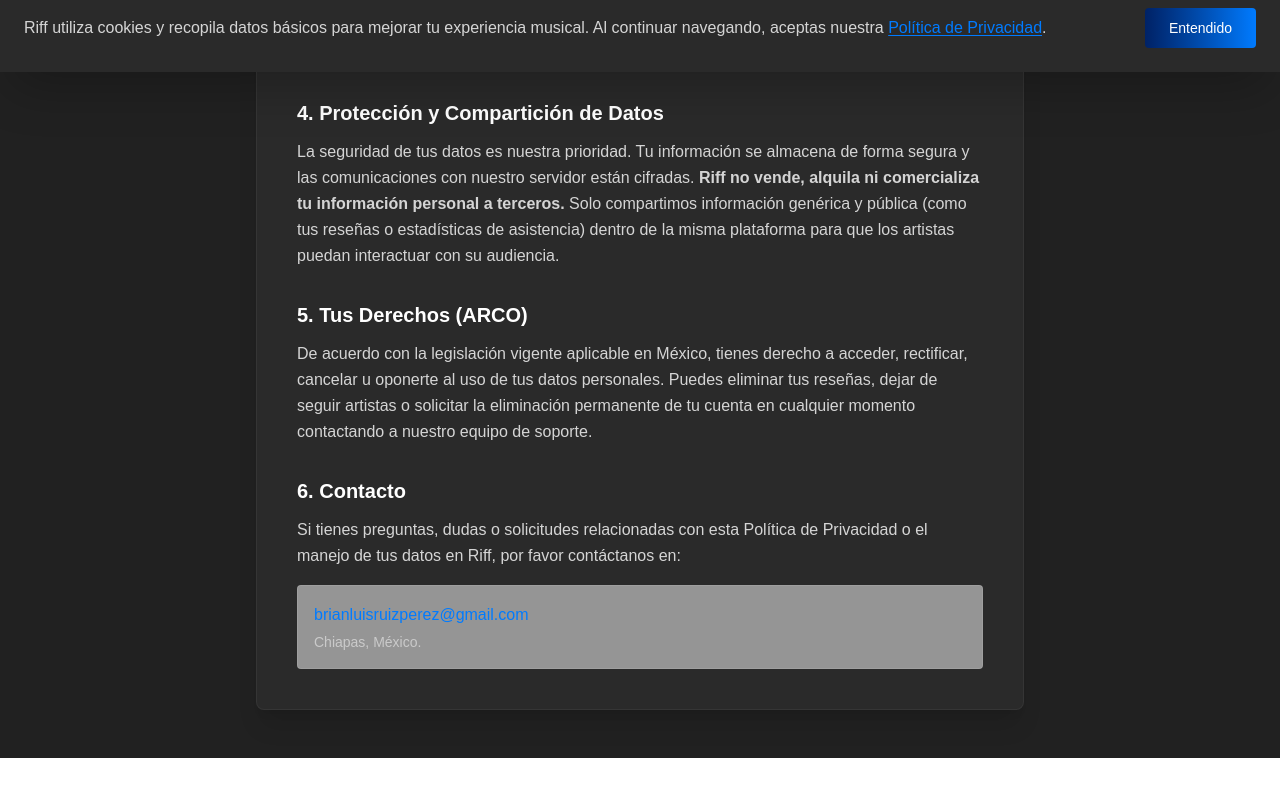
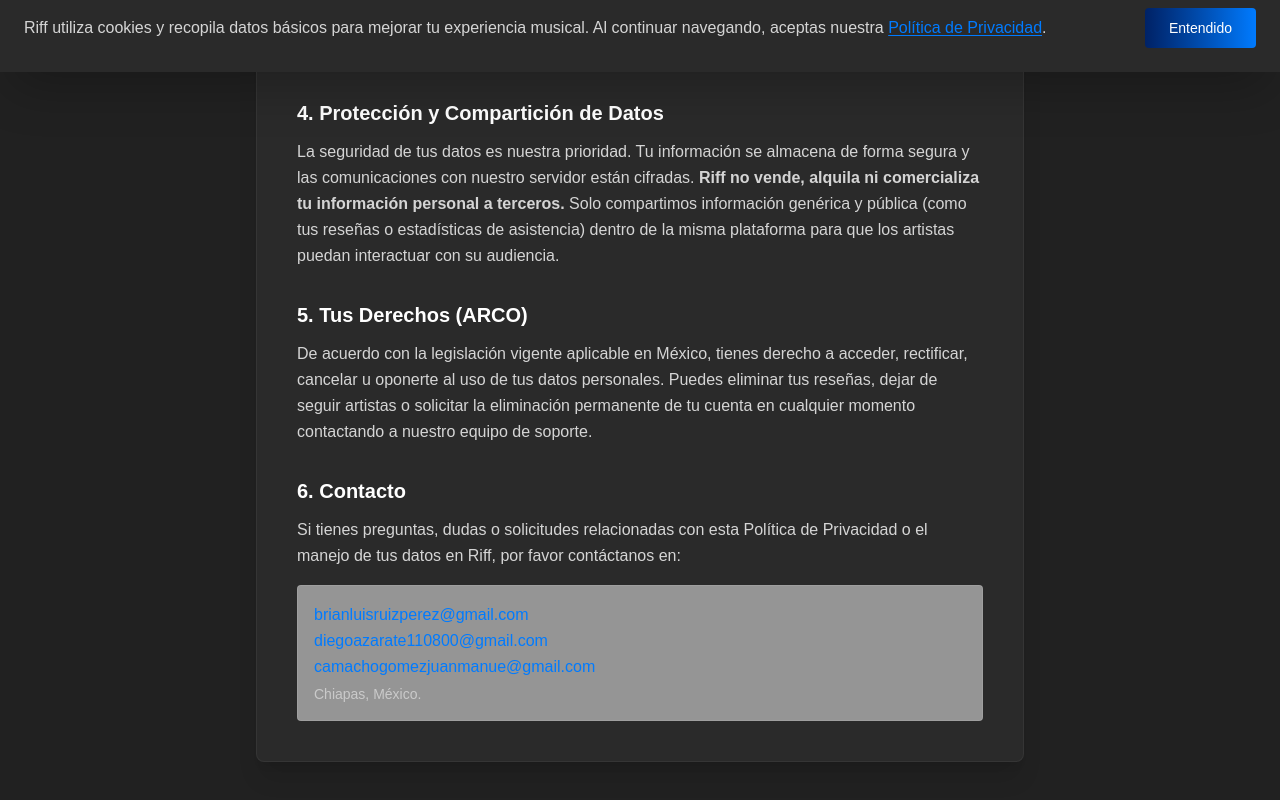
Before and after one commit to Riff-UP/frontend, a Next.js app: page /privacy in a window 1280 px wide. Shown: the part 728-1528 px from the top of the page. Before the commit the page ends 1486 px from the top, so only its background shows below. Built offline with nearby package versions, Linux system fonts and the light colour scheme.

Commit message:
add emails developers

```diff
--- a/src/app/privacy/page.tsx
+++ b/src/app/privacy/page.tsx
@@ -75,6 +75,8 @@
             </p>
             <div className="mt-4 p-4 bg-riff-background/50 rounded-sm border border-white/10">
               <p className="font-medium text-riff-primary">brianluisruizperez@gmail.com</p>
+              <p className="font-medium text-riff-primary">diegoazarate110800@gmail.com</p>
+              <p className="font-medium text-riff-primary">camachogomezjuanmanue@gmail.com</p>
               <p className="text-sm text-white/50 mt-1">Chiapas, México.</p>
             </div>
           </section>
```
